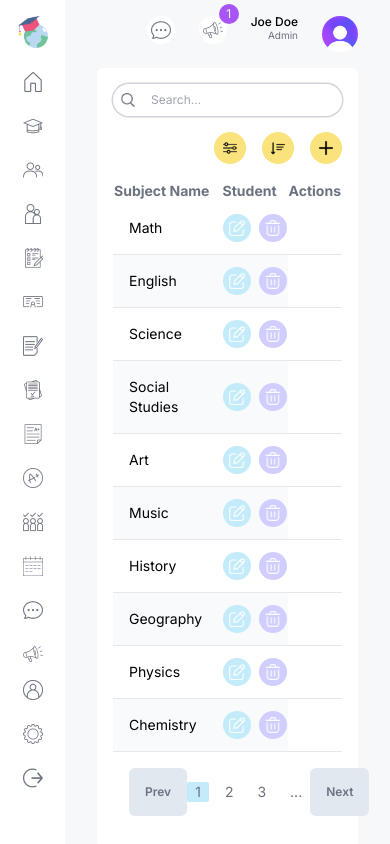
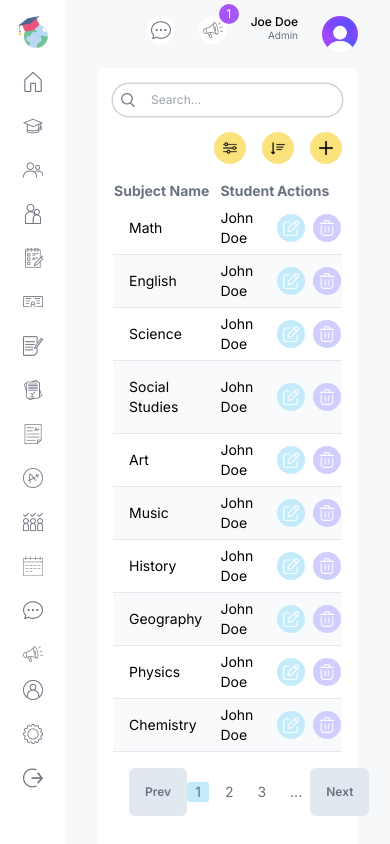
Before and after one commit to brovnie/school-dashboard, a Next.js app: page /list/results in a window 390 px wide. Built offline with nearby package versions, Linux system fonts and the light colour scheme.

Commit message:
Fixed display students name for smaller screens

```diff
--- a/src/app/list/results/page.tsx
+++ b/src/app/list/results/page.tsx
@@ -59,7 +59,7 @@ function ResultListPage() {
       className="border-b border-gray-200 even:bg-slate-50 text-sm hover:bg-purpleLight"
     >
       <td className="flex items-center gap-4 p-4">{item.subject}</td>
-      <td className="hidden md:table-cell">{item.student}</td>
+      <td>{item.student}</td>
       <td className="hidden md:table-cell">{item.score}</td>
       <td className="hidden md:table-cell">{item.teacher}</td>
       <td className="hidden md:table-cell">{item.class}</td>
```
